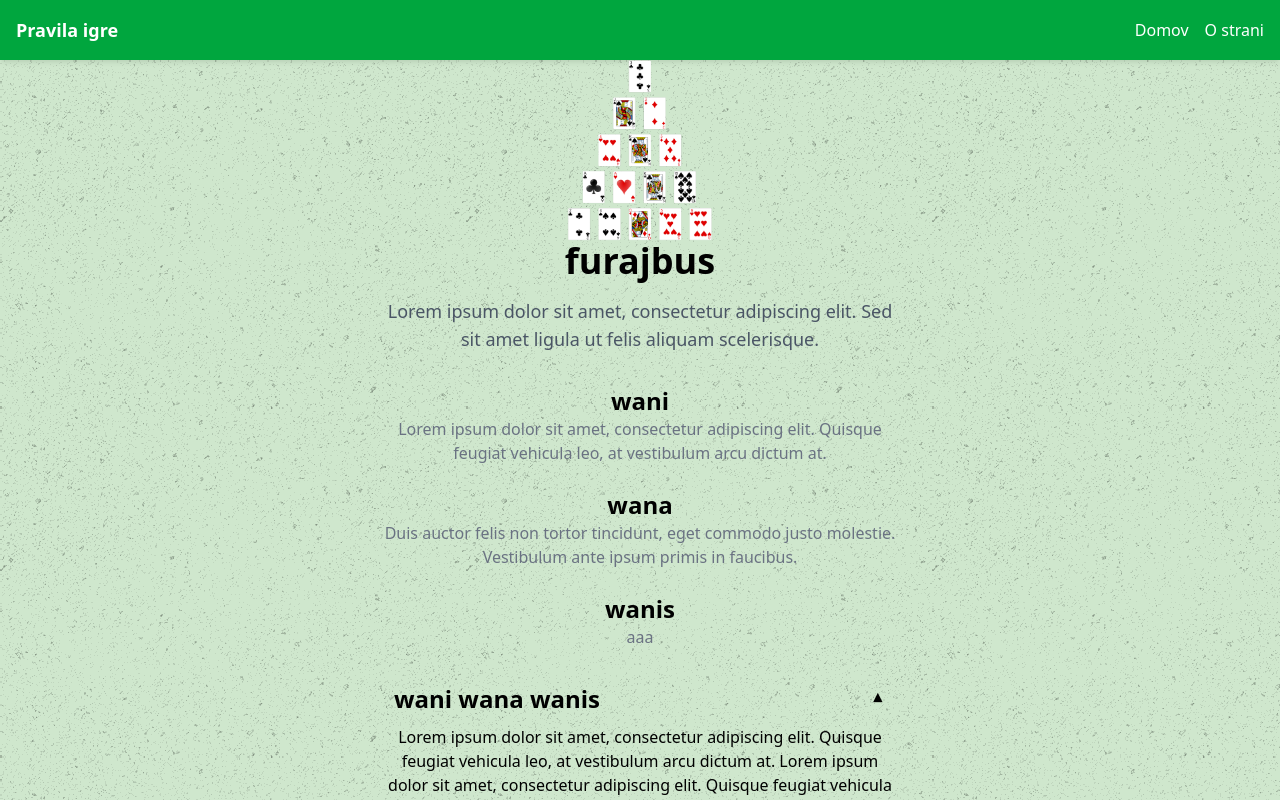
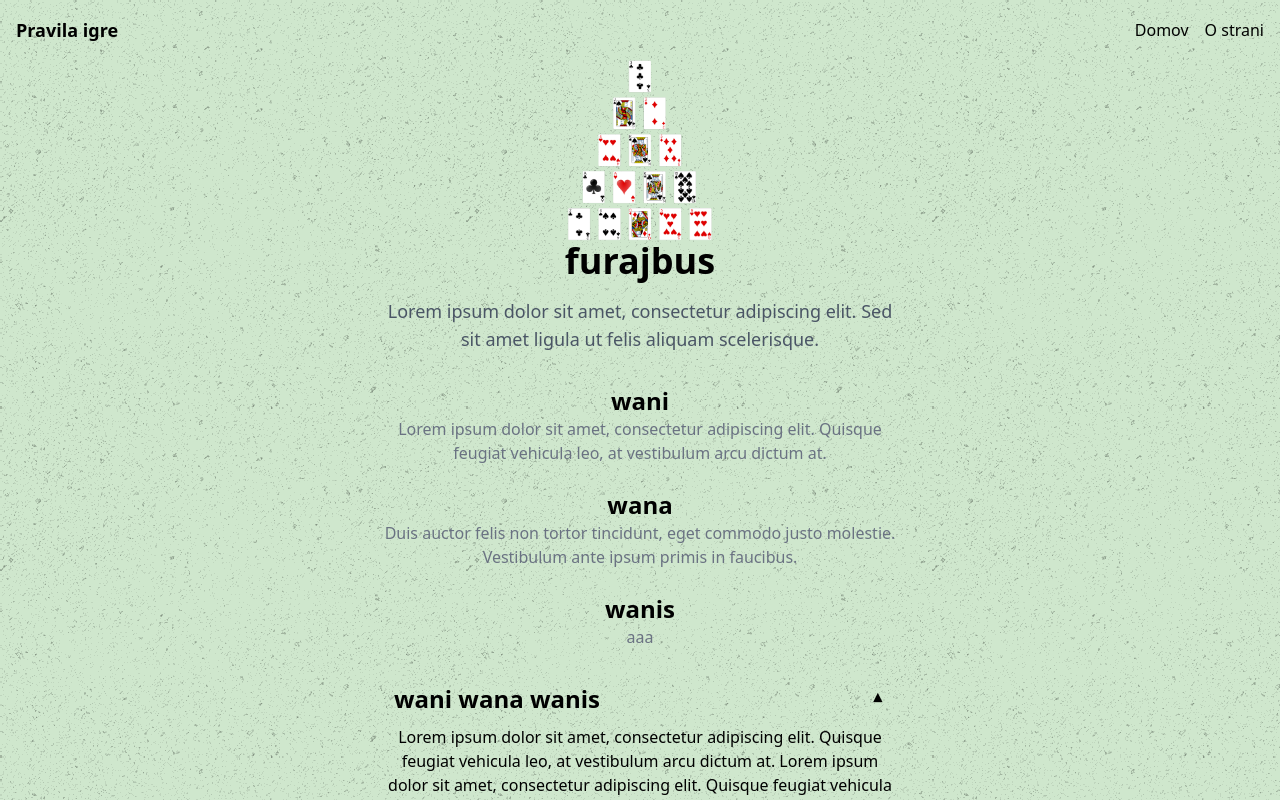
Before and after one commit to Urichh/furajbus, an Angular app: page / in a window 1280 px wide. Shown: the top 800 px of the page. Built offline with nearby package versions, Linux system fonts and the light colour scheme.

Commit message:
changed topbar color

```diff
--- a/src/app/app.component.css
+++ b/src/app/app.component.css
@@ -0,0 +1,4 @@
+#top-bar{
+    background-color: #87c28265;
+    background-image: url("../../public/asfalt-dark.png");
+}
--- a/src/app/app.component.html
+++ b/src/app/app.component.html
@@ -1,9 +1,9 @@
-<nav class="bg-green-600 p-4 shadow-md">
+<nav id="top-bar" class="bg-transparent p-4">
     <div class="container mx-auto flex justify-between items-center">
-        <div class="text-white text-lg font-bold">Pravila igre</div>
+        <div class="text-black text-lg font-bold">Pravila igre</div>
         <div class="space-x-4">
-            <a [routerLink]="['/']" class="text-white hover:text-gray-200">Domov</a>
-            <a [routerLink]="['/about']" class="text-white hover:text-gray-200">O strani</a>
+            <a [routerLink]="['/']" class="text-black hover:text-gray-200">Domov</a>
+            <a [routerLink]="['/about']" class="text-black hover:text-gray-200">O strani</a>
         </div>
     </div>
 </nav>
```
